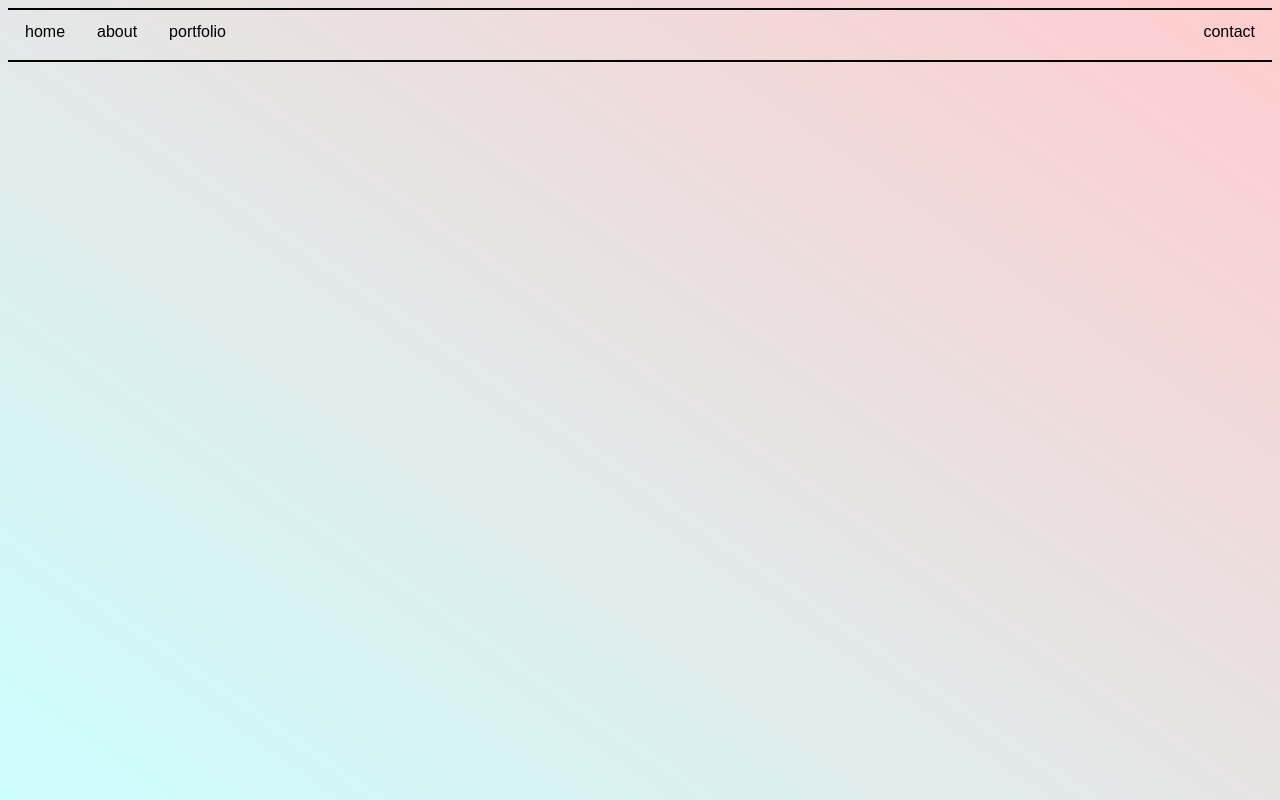
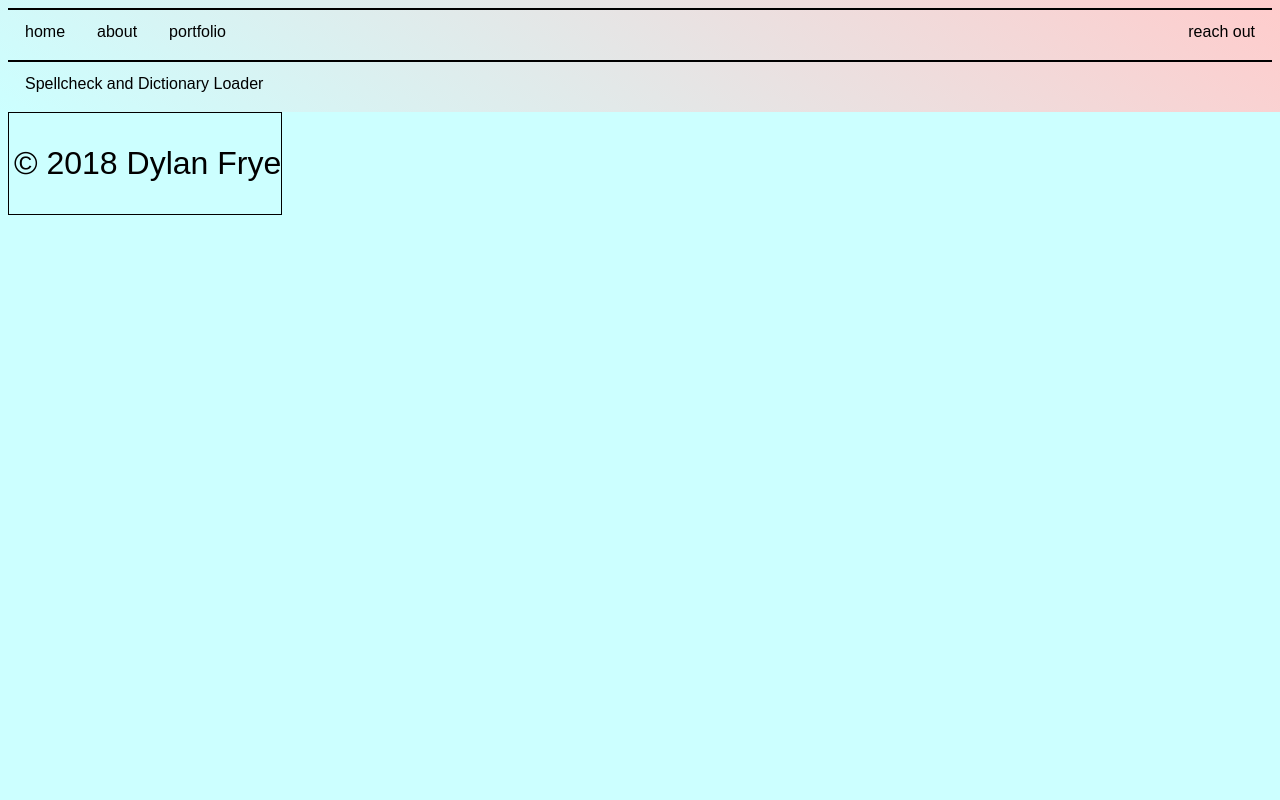
Before and after one commit to steakfrye/personal-website, a React (Create React App) app: page /Portfolio in a window 1280 px wide. Built offline with nearby package versions, Linux system fonts and the light colour scheme.

Commit message:
Moved icon. Added copyright. Modified text.

```diff
--- a/src/About.js
+++ b/src/About.js
@@ -6,12 +6,11 @@ class About extends Component {
     return (
       <div className='about'>
         <p className='bio'>
-          When I'm not coding, I'm probably spending
+          <h4>When I'm not coding--</h4> I'm probably spending
           time with my wife and son (with another on the way!). I do a lot
           of cooking, even making my own butter and nursing my sourdough starter.
-          I pride myself in my culinary abilities, and I like to educate myself in
+          I pride myself in the things I do, and I like to educate myself in
           an array of crafts and keep my skills sharp.
-          <Icon />
         </p>
       </div>
     );
--- a/src/App.js
+++ b/src/App.js
@@ -1,6 +1,7 @@
 import React, { Component } from 'react';
 import About from './About';
 import Contact from './Contact';
+import Footer from './Footer';
 import Header from './Header';
 import Main from './Main';
 import NoPage from './NoPage';
@@ -11,7 +12,6 @@ class App extends Component {
   render() {
     return (
       <div>
-        {/* <NoPage /> */}
         <Header />
         <Switch>
           <Route exact path='/' component={Main}/>
@@ -20,6 +20,7 @@ class App extends Component {
           <Route path='/Portfolio' component={Portfolio}/>
           <Route path='/NoPage' component={NoPage}/>
         </Switch>
+        <Footer />
       </div>
     );
   }
--- a/src/Footer.js
+++ b/src/Footer.js
@@ -3,8 +3,8 @@ import React, {Component} from 'react';
 class Footer extends Component {
   render() {
     return (
-      <div>
-
+      <div className='footer'>
+        <p>&copy; 2018 Dylan Frye</p>
       </div>
     );
   }
--- a/src/Header.js
+++ b/src/Header.js
@@ -8,13 +8,13 @@ class Header extends Component {
         <ul className='nav'>
           <li><Link className='link' to='/'>home</Link></li>
           <li><Link className='link' to='/About'>about</Link></li>
-          <li><Link className='link' to='/NoPage'>portfolio</Link></li>
+          <li><Link className='link' to='/Portfolio'>portfolio</Link></li>
           <li className='dropdown'>
-            <Link className='link' id='drop-btn' to='#'>contact</Link>
+            <Link className='link' id='drop-btn' to='#'>reach out</Link>
             <div className='dropdown-content'>
               <li><a href='mailto:dfryed@gmail.com' className='link'>gmail</a></li>
               <li><a href='https://github.com/steakfrye' className='link'>GitHub</a></li>
-              <li><a href='file:///./files/Dylan-Frye-Resume.docx' className='link'>resume</a></li>
+              <li><a href='https://twitter.com/Pixiestiks' className='link'>Twitter</a></li>
             </div>
           </li>
         </ul>
--- a/src/Main.js
+++ b/src/Main.js
@@ -1,15 +1,22 @@
 import React, { Component } from 'react';
+import Icon from './Icon';
 
 class Main extends Component {
   render() {
     return (
         <div className='home'>
-          <h1>I'm Dylan Frye.</h1>
+          <h1>I'm Dylan Frye. <Icon /></h1>
           <p>
           Crafting is my passion. I love challenges
           and those impossible-at-first-glance problems. Give me critiques and feedback
           so I can build your project the best I can.
           </p>
+          <h2>
+            Current Projects
+          </h2>
+          <ul className='projects'>
+            <li className='no-projects'>Nothing at the Moment.</li>
+          </ul>
         </div>
     );
   }
--- a/src/Portfolio.js
+++ b/src/Portfolio.js
@@ -5,7 +5,8 @@ class Portfolio extends Component {
     return (
       <div>
         <ul>
-
+          <li><a href='https://www.github.com/steakfrye/speller' className='link'>
+          Spellcheck and Dictionary Loader</a></li>
         </ul>
       </div>
     );
--- a/src/stylesheets/index.css
+++ b/src/stylesheets/index.css
@@ -1,16 +1,22 @@
 html {
   font-family: sans-serif;
+  font-weight: 100;
+  background: linear-gradient(35deg, #CCFFFF,#FFCCCC) no-repeat;
   background-color: #CCFFFF;
-  background: linear-gradient(35deg, #CCFFFF,#FFCCCC) no-repeat;
-  height: 100%;
+  background-size: auto;
 }
 
 h1 {
   word-wrap: break-word;
-  font-size: 8rem;
+  font-size: 7rem;
   text-align: left;
   top: 10rem;
   margin: 1rem;
+  z-index: -1;
+}
+
+h2 {
+  text-align: center;
 }
 
 p {
@@ -93,6 +99,14 @@ li:last-child {
   transition-delay: 0s, 0s, 0.3s;
 }
 
+.footer {
+  font-size: 10px;
+  border-style: solid;
+  border-width: thin;
+  position: fixed;
+
+}
+
 .img-circle {
   border-radius: 50%;
   height: 200px;
@@ -100,6 +114,10 @@ li:last-child {
   float: right;
   clear: right;
   padding: 10px;
+}
+
+.icon {
+
 }
 
 /* .nav {
@@ -118,3 +136,26 @@ li:last-child {
 /* .link:hover .dropdown:hover #drop-btn {
     background-color: #111;
 } */
+
+/* Thank you 'thetallweeks' for this animation on codepen */
+.no-projects:after {
+  overflow: hidden;
+  display: inline-block;
+  vertical-align: bottom;
+  -webkit-animation: ellipsis steps(4,end) 1100ms infinite;
+  animation: ellipsis steps(4,end) 1100ms infinite;
+  content: "\2026"; /* ascii code for the ellipsis character */
+  width: 0px;
+}
+
+@keyframes ellipsis {
+  to {
+    width: 1.25em;
+  }
+}
+
+@-webkit-keyframes ellipsis {
+  to {
+    width: 1.25em;
+  }
+}
```
